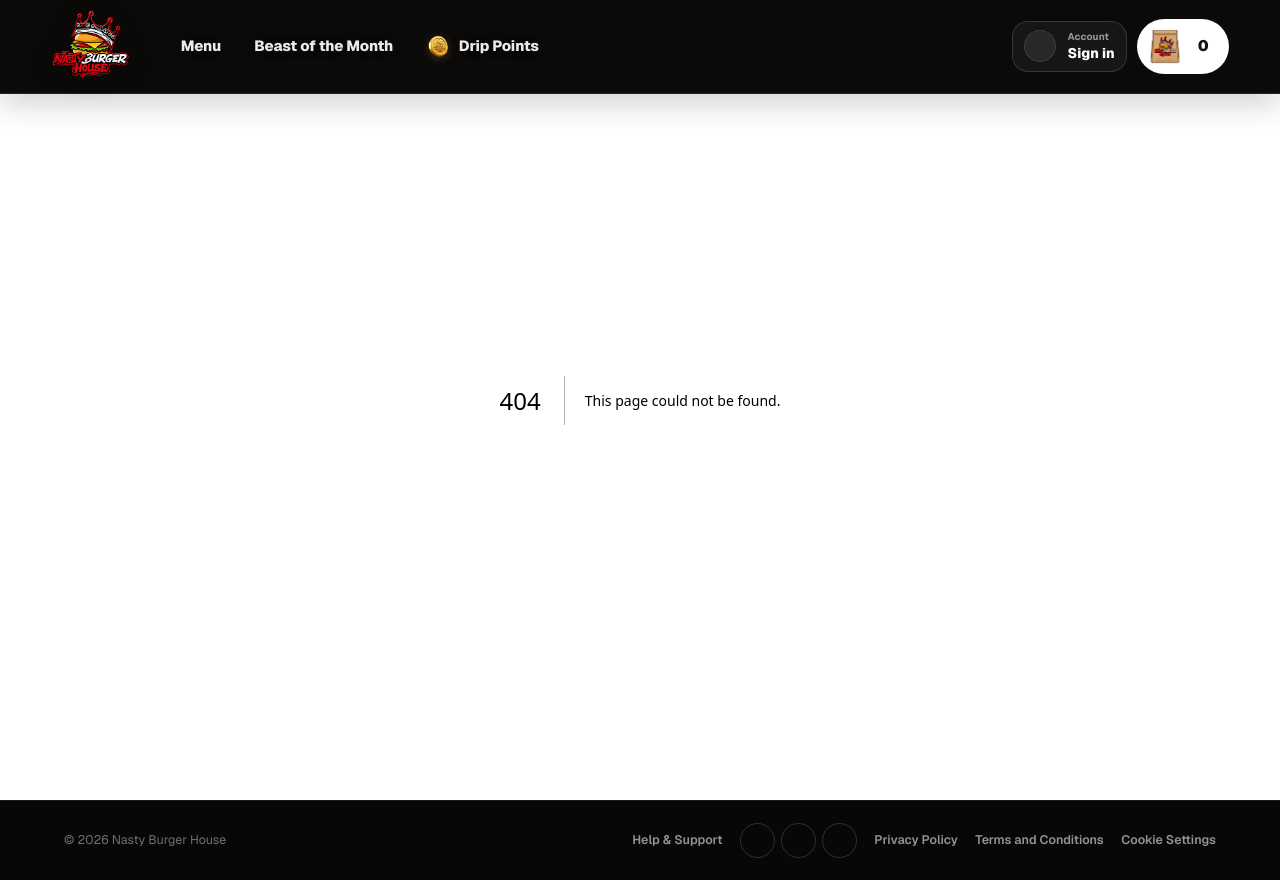
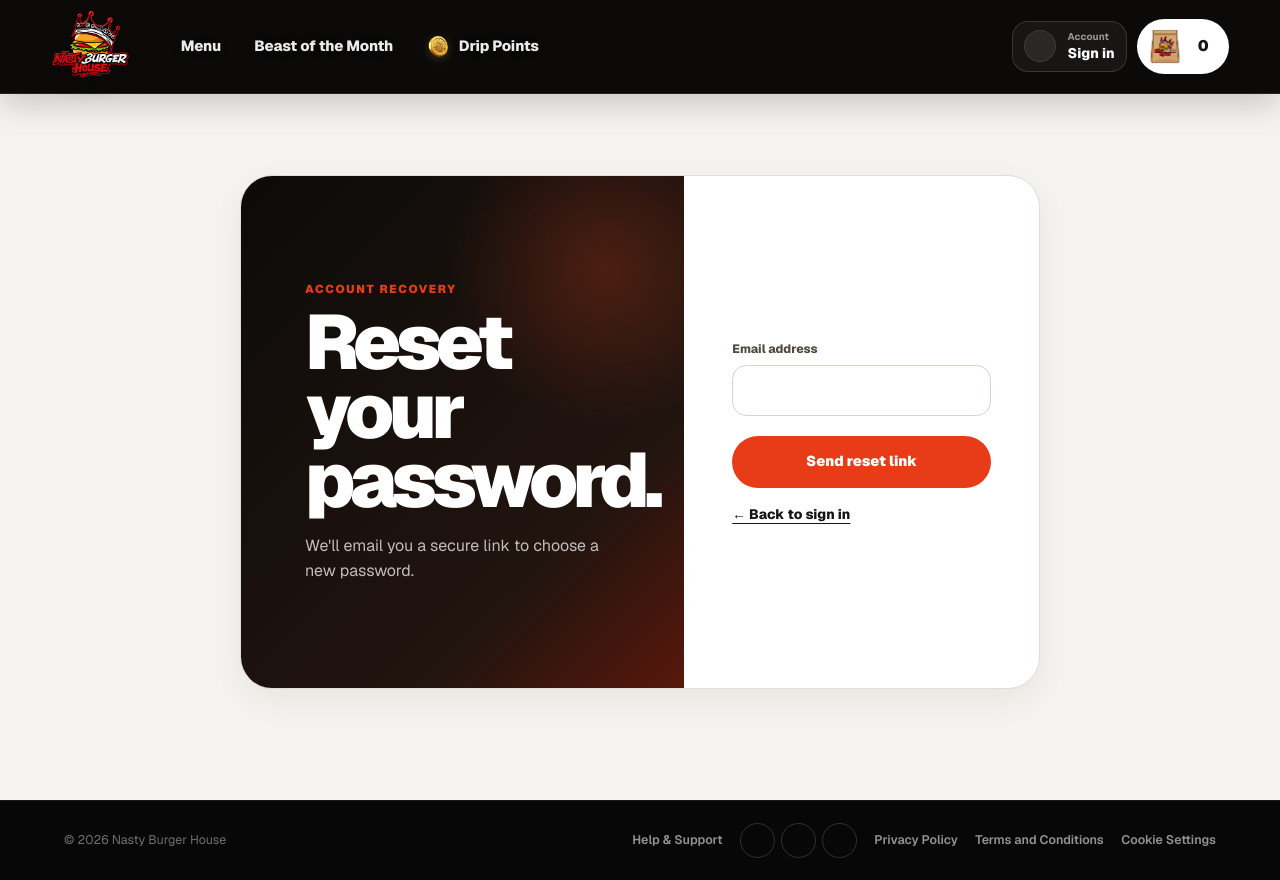
Before and after one commit to furbagurung/nasty-burger-house, a Next.js app: page /account/forgot-password in a window 1280 px wide. Before the commit this address had no page. Built offline with nearby package versions, Linux system fonts and the light colour scheme; no server answers; some icons are missing.

Commit message:
Add forgot password route

```diff
--- /dev/null
+++ b/app/account/forgot-password/page.tsx
@@ -0,0 +1,5 @@
+import AccountForgotPasswordPage from "../../components/account-forgot-password-page";
+
+export default function Page() {
+  return <AccountForgotPasswordPage />;
+}
```
